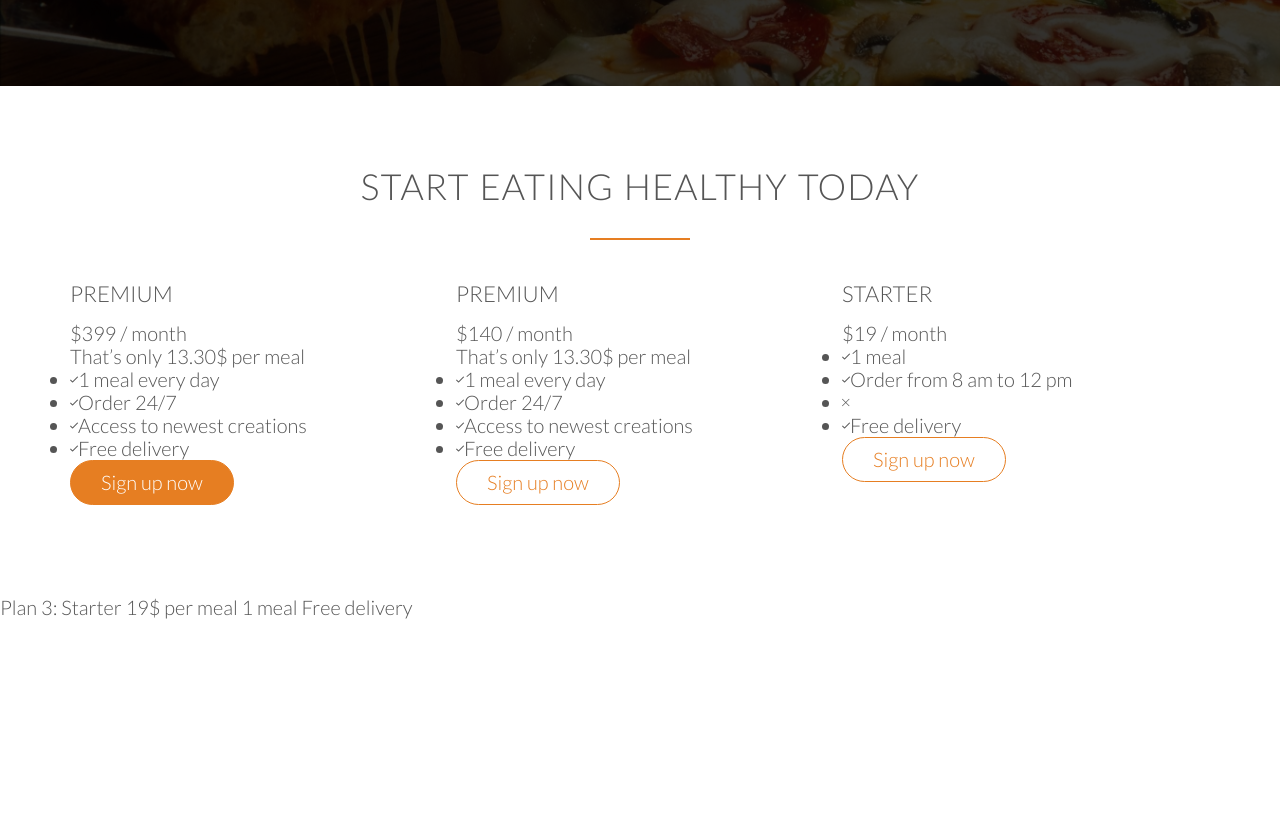
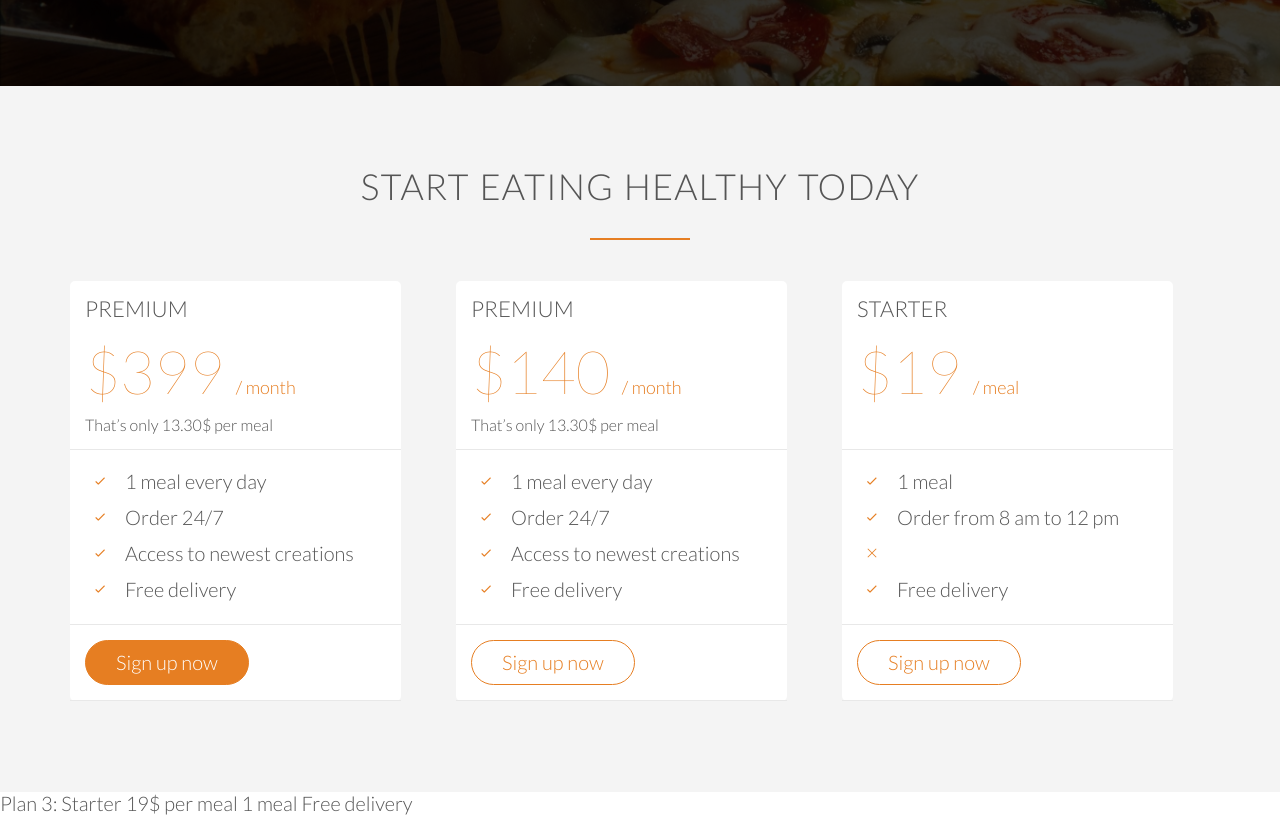
Before and after one commit to arikihamano/Omnifood, a plain HTML site: page index.html in a window 1280 px wide. Shown: the part 3764-4579 px from the top of the page. Before the commit the page ends 4383 px from the top, so only its background shows below. Drawn offline with Linux system fonts and the light colour scheme; files whose address does not match are found by name.

Commit message:
finish 52

```diff
--- a/index.html
+++ b/index.html
@@ -241,15 +241,15 @@
                     <div class="plan-box">
                         <div>
                             <h3>Premium</h3>
-                            <p class="plan-price">$399 / month</p>
+                            <p class="plan-price">$399 <span>/ month</span></p>
                             <p class="plan-price-meal">That’s only 13.30$ per meal</p>
                         </div>
                         <div>
                             <ul>
-                                <li><i class="ion-ios-checkmark-empty"></i>1 meal every day</li>
-                                <li><i class="ion-ios-checkmark-empty"></i>Order 24/7</li>
-                                <li><i class="ion-ios-checkmark-empty"></i>Access to newest creations</li>
-                                <li><i class="ion-ios-checkmark-empty"></i>Free delivery</li>
+                                <li><i class="ion-ios-checkmark-empty icon-small"></i>1 meal every day</li>
+                                <li><i class="ion-ios-checkmark-empty icon-small"></i>Order 24/7</li>
+                                <li><i class="ion-ios-checkmark-empty icon-small"></i>Access to newest creations</li>
+                                <li><i class="ion-ios-checkmark-empty icon-small"></i>Free delivery</li>
                             </ul>
                         </div>
                         <div>
@@ -261,15 +261,15 @@
                     <div class="plan-box">
                         <div>
                             <h3>Premium</h3>
-                            <p class="plan-price">$140 / month</p>
+                            <p class="plan-price">$140 <span>/ month</span></p>
                             <p class="plan-price-meal">That’s only 13.30$ per meal</p>
                         </div>
                         <div>
                             <ul>
-                                <li><i class="ion-ios-checkmark-empty"></i>1 meal every day</li>
-                                <li><i class="ion-ios-checkmark-empty"></i>Order 24/7</li>
-                                <li><i class="ion-ios-checkmark-empty"></i>Access to newest creations</li>
-                                <li><i class="ion-ios-checkmark-empty"></i>Free delivery</li>
+                                <li><i class="ion-ios-checkmark-empty icon-small"></i>1 meal every day</li>
+                                <li><i class="ion-ios-checkmark-empty icon-small"></i>Order 24/7</li>
+                                <li><i class="ion-ios-checkmark-empty icon-small"></i>Access to newest creations</li>
+                                <li><i class="ion-ios-checkmark-empty icon-small"></i>Free delivery</li>
                             </ul>
                         </div>
                         <div>
@@ -281,15 +281,15 @@
                     <div class="plan-box">
                         <div>
                             <h3>Starter</h3>
-                            <p class="plan-price">$19 / month</p>
-                            <p class="plan-price-meal"></p>
+                            <p class="plan-price">$19 <span>/ meal</span></p>
+                            <p class="plan-price-meal">&nbsp;</p>
                         </div>
                         <div>
                             <ul>
-                                <li><i class="ion-ios-checkmark-empty"></i>1 meal</li>
-                                <li><i class="ion-ios-checkmark-empty"></i>Order from 8 am to 12 pm</li>
-                                <li><i class="ion-ios-close-empty"></i></li>
-                                <li><i class="ion-ios-checkmark-empty"></i>Free delivery</li>
+                                <li><i class="ion-ios-checkmark-empty icon-small"></i>1 meal</li>
+                                <li><i class="ion-ios-checkmark-empty icon-small"></i>Order from 8 am to 12 pm</li>
+                                <li><i class="ion-ios-close-empty icon-small"></i></li>
+                                <li><i class="ion-ios-checkmark-empty icon-small"></i>Free delivery</li>
                             </ul>
                         </div>
                         <div>
--- a/resources/css/style.css
+++ b/resources/css/style.css
@@ -380,3 +380,48 @@ cite img {
     margin-right: 10px;
     vertical-align: middle;
 }
+
+/* ---------------------------------- */
+/* SIGN UP */
+/* ---------------------------------- */
+
+.section-plans {
+    background-color: #f4f4f4;
+}
+
+.plan-box {
+    background-color: #fff;
+    border-radius: 5px;
+    width: 90%;
+    margin-right: 5%;
+
+}
+
+.plan-box div {
+    padding: 15px;
+    border-bottom: 1px solid #e8e8e8;
+}
+
+.plan-price {
+    font-size: 300%;
+    margin-bottom: 10px;
+    font-weight: 100;
+    color: #e67e22;
+}
+
+.plan-price span {
+    font-size: 30%;
+    font-weight: 300;
+}
+
+.plan-price-meal {
+    font-size: 80%;
+}
+
+.plan-box ul{
+    list-style: none;
+}
+
+.plan-box ul li {
+    padding: 5px 0;
+}
```
